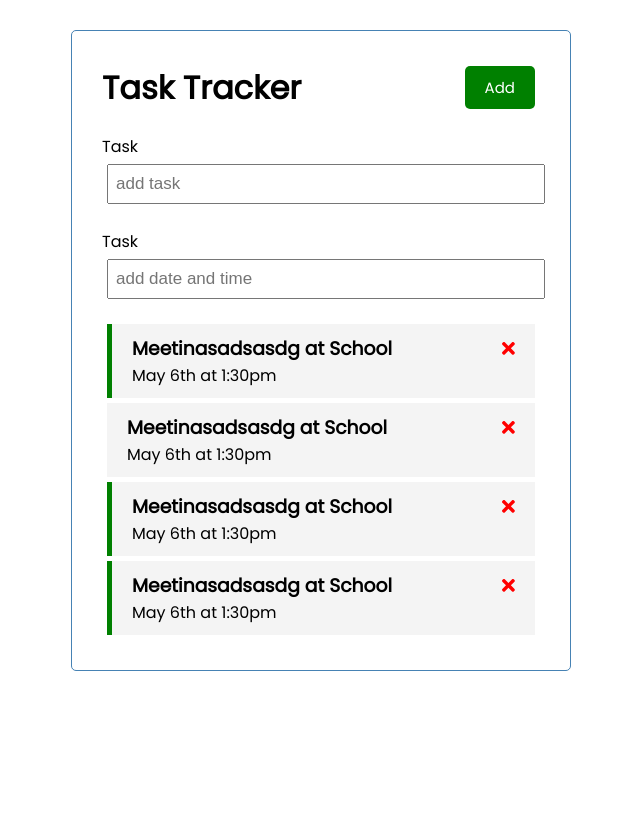
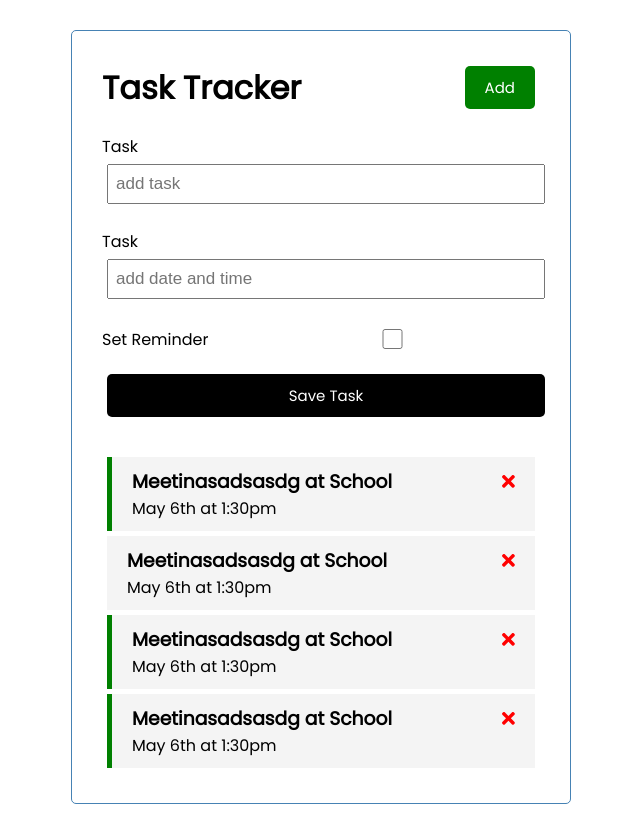
Before and after one commit to Statse/angular-crash, an Angular app: page / in a window 1280 px wide. Shown: the whole page, without its empty margins (319-959 px from the left). Before the commit the page ends 800 px from the top, so only its background shows below. Built offline with nearby package versions, Linux system fonts and the light colour scheme; data requests are answered from the project's data file.

Commit message:
form bindings

```diff
--- a/src/app/app.module.ts
+++ b/src/app/app.module.ts
@@ -9,6 +9,8 @@ import { TaskItemComponent } from './components/task-item/task-item.component';
 import { FontAwesomeModule } from '@fortawesome/angular-fontawesome';
 import { HttpClientModule } from '@angular/common/http';
 import { AddTaskComponent } from './components/add-task/add-task.component';
+import { FormsModule } from '@angular/forms';
+
 @NgModule({
   declarations: [
     AppComponent,
@@ -21,7 +23,8 @@ import { AddTaskComponent } from './components/add-task/add-task.component';
   imports: [
     BrowserModule,
     FontAwesomeModule,
-    HttpClientModule
+    HttpClientModule,
+    FormsModule
   ],
   providers: [],
   bootstrap: [AppComponent]
--- a/src/app/components/add-task/add-task.component.html
+++ b/src/app/components/add-task/add-task.component.html
@@ -1,10 +1,15 @@
-<form >
+<form class="add-form">
     <div class="form-control">
         <label for="text">Task</label>
-        <input type="text" name="text" id="text" placeholder="add task">
+        <input [(ngModel)]="text" type="text" name="text" id="text" placeholder="add task">
     </div>
     <div class="form-control">
         <label for="day">Task</label>
-        <input type="day" name="day" id="day" placeholder="add date and time">
+        <input [(ngModel)]="day" type="day" name="day" id="day" placeholder="add date and time">
     </div>
+    <div class="form-control form-control-check">
+        <label for="reminder">Set Reminder</label>
+        <input [(ngModel)]="reminder" type="checkbox" name="reminder" id="reminder">
+    </div>
+    <input type="submit" value="Save Task" class="btn btn-block">
 </form>
--- a/src/app/components/add-task/add-task.component.scss
+++ b/src/app/components/add-task/add-task.component.scss
@@ -0,0 +1,3 @@
+.add-form {
+    margin-bottom: 40px;
+}
--- a/src/app/components/add-task/add-task.component.ts
+++ b/src/app/components/add-task/add-task.component.ts
@@ -6,6 +6,9 @@ import { Component, OnInit } from '@angular/core';
   styleUrls: ['./add-task.component.scss']
 })
 export class AddTaskComponent implements OnInit {
+  text: string;
+  day: string;
+  reminder: boolean = false;
 
   constructor() { }
 
```
